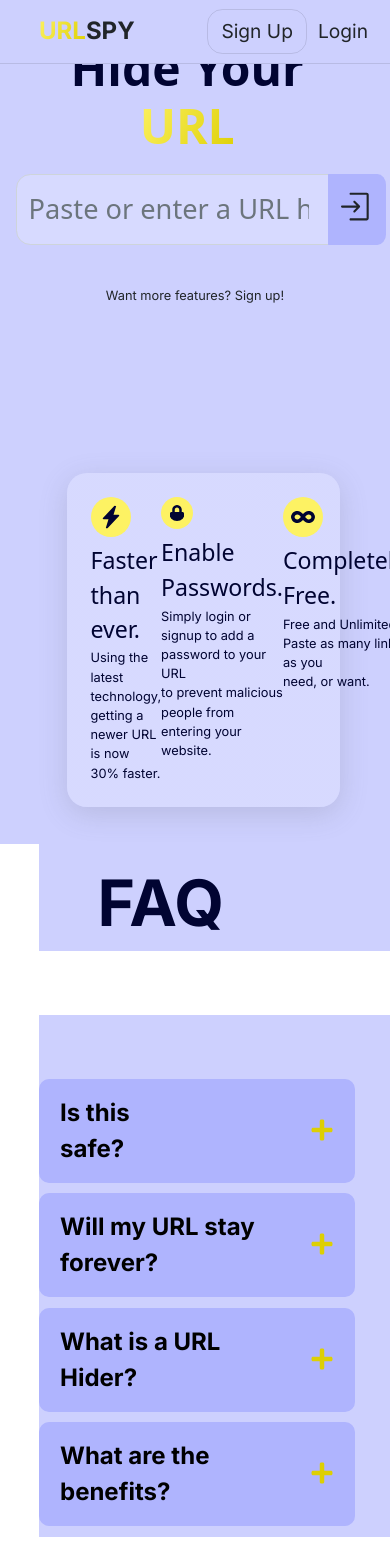
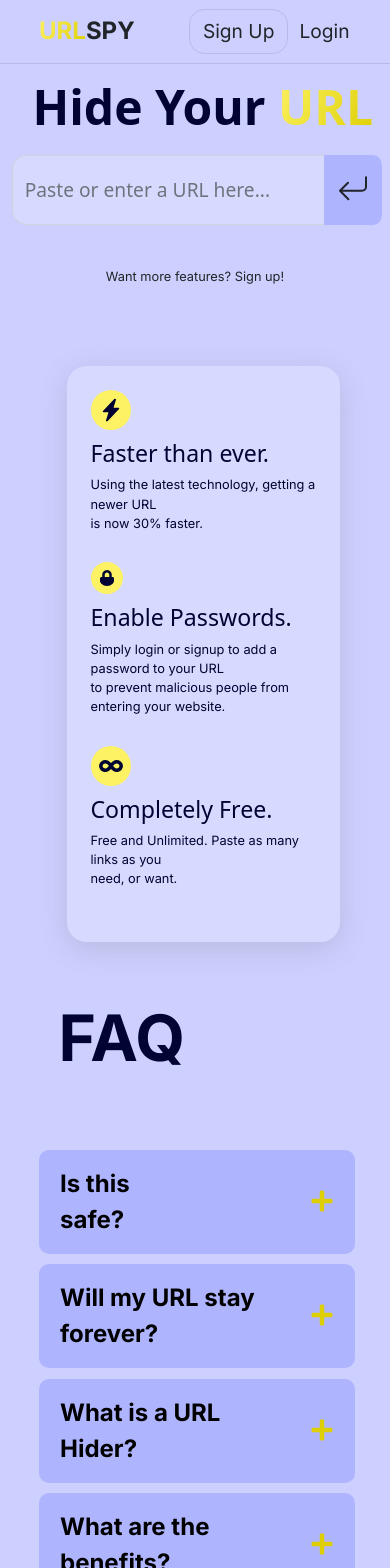
Before and after one commit to TTRAN70/HideMyURL-Frontend, a React (Vite) app: page / in a window 390 px wide. Shown: the top 1568 px of the page. Before the commit the page ends 1537 px from the top, so only its background shows below. Built offline with nearby package versions, Linux system fonts and the light colour scheme; no server answers.

Commit message:
Fix: Mobile Responsiveness update

```diff
--- a/src/pages/Landing.css
+++ b/src/pages/Landing.css
@@ -95,7 +95,9 @@
     position: relative;
     font-size: 2rem;
     height: 3.1rem !important;
+    padding-top: 15%;
 }
+
 
 .submitting {
     position: relative;
@@ -117,13 +119,18 @@
 }
 
 .bentoinfo {
-    margin-top: 10rem;
     width: 70%;
     box-shadow: rgba(100, 100, 111, 0.2) 0px 7px 29px 0px;
     border-radius: 20px;
     background-color: #cdd0fe;
     color: #010432;
     background: linear-gradient(90deg, rgba(255, 255, 255, 0.5), rgba(255, 255, 255, 0.5)), linear-gradient(90deg, #afb4fe, #afb4fe);
+}
+
+.bfix {
+    margin-top: 0.5rem !important;
+    padding-top: 10rem;
+    background-color: #cdd0fe;
 }
 
 .box {
@@ -265,18 +272,29 @@ svg {
 
 @media (max-width: 500px) {
     .title {
+        text-align: center !important;
         font-size: 3rem;
-        padding-top: 10%;
-        width: 70%;
-        left: 13%;
+        padding-top: 20%;
+        width: 100%;
+        left: 2%;
+    }
+    .Login {
+        margin-right: 5%;
     }
     .searchbar {
         width: 100% !important;
-        left: 4%;
+        left: 3%;
+    }
+    .searching, searching::placeholder {
+        font-size: 1.2rem !important;
     }
     .bentoinfo {
         margin-left: 1rem !important;
         margin-right: 0 !important;
+        flex-direction: column;
+    }
+    .item1, .item2, .item3 {
+        padding-bottom: 13% !important;
     }
     .btitle {
         font-size: 3rem;
@@ -286,12 +304,9 @@ svg {
         margin-top: 4%;
     }
     .faqsection {
-        margin-top: 4rem;
+        padding-top: 4rem;
         flex-flow: column wrap;
-        margin-left: 10%;
-    }
-    .ftitle {
-        margin-left: 10%;
+        padding-left: 10%;
     }
     .f1, .f2, .f3, .f4 {
         width: 90%;
@@ -314,8 +329,9 @@ svg {
     .plus4 {
         margin-left: 21%;
     }
-    .enter {
-        height: 3.2rem !important;
+    .bfix {
+      margin-top: 0 !important;
+      padding-top: 5rem !important;
     }
     .fontsizing {
         text-align: center;
--- a/src/pages/Landing.jsx
+++ b/src/pages/Landing.jsx
@@ -2,10 +2,9 @@ import "./Landing.css";
 import { useNavigate } from "react-router-dom";
 import { useState, useEffect } from "react";
 import moment from "moment";
-import { RxEnter } from "react-icons/rx";
 import { IoIosCheckmarkCircle, IoIosAlert } from "react-icons/io";
 import { FaLock, FaInfinity, FaPlus, FaMinus } from "react-icons/fa";
-import { BsFillLightningChargeFill } from "react-icons/bs";
+import { BsFillLightningChargeFill, BsArrowReturnLeft } from "react-icons/bs";
 const Landing = () => {
   const [link, setLink] = useState("");
   const [loading, setLoading] = useState(false);
@@ -140,7 +139,7 @@ const Landing = () => {
               {loading ? (
                 <div className="loader"></div>
               ) : (
-                <RxEnter className="enter" />
+                <BsArrowReturnLeft className="enter" />
               )}
             </button>
           </div>
@@ -177,7 +176,7 @@ const Landing = () => {
         </div>
       )}
       <div className="text-center mt-5 desc">Want more features? Sign up!</div>
-      <div className="d-flex mt-2 justify-content-center">
+      <div className="bfix d-flex justify-content-center">
         <div className="bentoinfo d-flex justify-content-evenly p-4">
           <div className="item1 position-relative">
             <BsFillLightningChargeFill className="fast p-2" />
```
